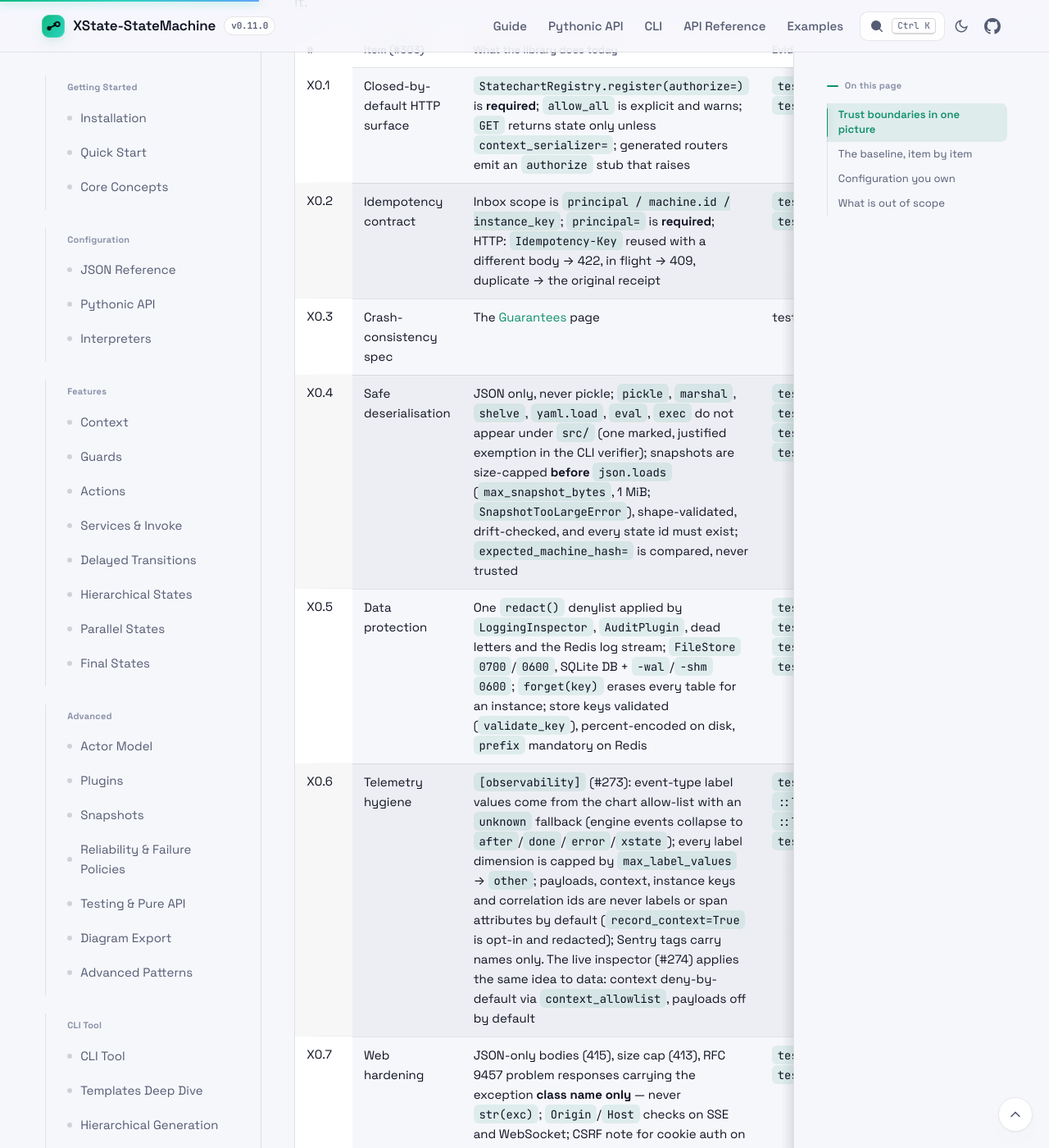
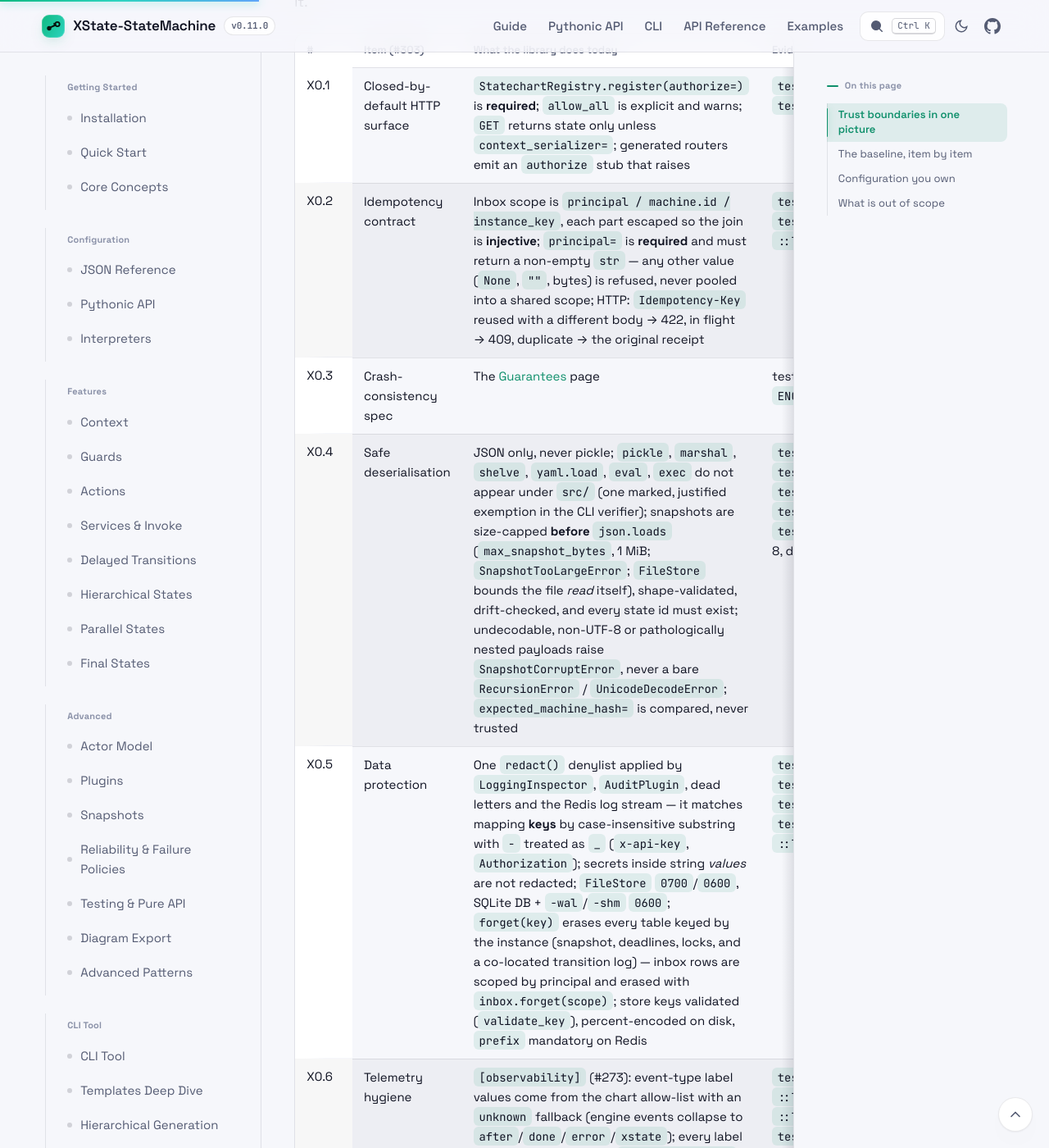
Before and after one commit to basiltt/xstate-statemachine, a Jekyll site: the page built from docs/_guide/security.md, in a window 1280 px wide and 1400 px high, scrolled down 1576 px. Shown: the whole window at 82% size. Built offline with Jekyll 4.4.1, drawn with Linux system fonts in a browser that asks for light colours; some of the changed text lies outside the part shown.

Commit message:
docs(security): X0 table rows 2-5, 9, 10 state what the battle tests proved (injective scope, required non-empty principal, read bounded before parse, redact key rules, forget scope, orphan deadline path)
Co-Authored-By: Claude Fable 5 <noreply@anthropic.com>

```diff
--- a/docs/_guide/security.md
+++ b/docs/_guide/security.md
@@ -30,16 +30,16 @@ Item numbers are those of [#303](https://github.com/basiltt/xstate-statemachine/
 | # | Item (#303) | What the library does today | Evidence |
 |:--|:--|:--|:--|
 | X0.1 | Closed-by-default HTTP surface | `StatechartRegistry.register(authorize=)` is **required**; `allow_all` is explicit and warns; `GET` returns state only unless `context_serializer=`; generated routers emit an `authorize` stub that raises | `tests/contrib/starlette/test_starlette.py::TestHTTP` (403 / warn-once); `tests/contrib/fastapi`, `tests/contrib/litestar` |
-| X0.2 | Idempotency contract | Inbox scope is `principal / machine.id / instance_key`; `principal=` is **required**; HTTP: `Idempotency-Key` reused with a different body → 422, in flight → 409, duplicate → the original receipt | `tests/persistence/test_idempotency.py::TestInboxContract::test_principal_scopes_keys`; `tests/contrib/starlette/test_starlette.py::TestHTTP` |
-| X0.3 | Crash-consistency spec | The [Guarantees](../guarantees/) page | tests named on that page |
-| X0.4 | Safe deserialisation | JSON only, never pickle; `pickle`, `marshal`, `shelve`, `yaml.load`, `eval`, `exec` do not appear under `src/` (one marked, justified exemption in the CLI verifier); snapshots are size-capped **before** `json.loads` (`max_snapshot_bytes`, 1 MiB; `SnapshotTooLargeError`), shape-validated, drift-checked, and every state id must exist; `expected_machine_hash=` is compared, never trusted | `tests/test_security_baseline.py::TestNoUnsafeDeserialisation`; `test_store_contract.py::TestContract::test_size_cap_on_save_and_load`; `tests/test_round4_findings.py::TestSnapshotShapeValidation`; `tests/test_round9_findings.py::test_expected_machine_hash_is_compared_not_trusted` |
-| X0.5 | Data protection | One `redact()` denylist applied by `LoggingInspector`, `AuditPlugin`, dead letters and the Redis log stream; `FileStore` `0700`/`0600`, SQLite DB + `-wal`/`-shm` `0600`; `forget(key)` erases every table for an instance; store keys validated (`validate_key`), percent-encoded on disk, `prefix` mandatory on Redis | `tests/test_round4_findings.py::TestLoggingInspectorRedaction`, `tests/test_round5_findings.py::TestRedactionGaps`; `test_file_store.py::test_permissions`, `test_sqlite_store.py::test_db_file_mode_0600`; `test_store_contract.py::TestContract::test_delete_and_forget`, `::test_invalid_keys`; `test_file_store.py::TestKeyEncoding`, `TestPathSafety` |
+| X0.2 | Idempotency contract | Inbox scope is `principal / machine.id / instance_key`, each part escaped so the join is **injective**; `principal=` is **required** and must return a non-empty `str` — any other value (`None`, `""`, bytes) is refused, never pooled into a shared scope; HTTP: `Idempotency-Key` reused with a different body → 422, in flight → 409, duplicate → the original receipt | `tests/persistence/test_idempotency.py::TestInboxContract::test_principal_scopes_keys`; `tests/contrib/starlette/test_starlette.py::TestHTTP`; `tests/test_battle_303_x0_core.py::TestX01Principal`, `::TestX02Idempotency` (cross-principal replay, 16-thread same key, hostile keys, TTL, ring eviction) |
+| X0.3 | Crash-consistency spec | The [Guarantees](../guarantees/) page | tests named on that page; `tests/test_battle_303_x0_core.py::TestX03Crash` (kill-9 inside `os.replace` in a child process, `ENOSPC` on fsync, crash between inbox claim and mark) |
+| X0.4 | Safe deserialisation | JSON only, never pickle; `pickle`, `marshal`, `shelve`, `yaml.load`, `eval`, `exec` do not appear under `src/` (one marked, justified exemption in the CLI verifier); snapshots are size-capped **before** `json.loads` (`max_snapshot_bytes`, 1 MiB; `SnapshotTooLargeError`; `FileStore` bounds the file *read* itself), shape-validated, drift-checked, and every state id must exist; undecodable, non-UTF-8 or pathologically nested payloads raise `SnapshotCorruptError`, never a bare `RecursionError` / `UnicodeDecodeError`; `expected_machine_hash=` is compared, never trusted | `tests/test_security_baseline.py::TestNoUnsafeDeserialisation`; `test_store_contract.py::TestContract::test_size_cap_on_save_and_load`; `tests/test_round4_findings.py::TestSnapshotShapeValidation`; `tests/test_round9_findings.py::test_expected_machine_hash_is_compared_not_trusted`; `tests/test_battle_303_x0_core.py::TestX04Deserialisation` (8 MB of spaces never parsed, 100 000-deep nesting, non-UTF-8, dunder keys) |
+| X0.5 | Data protection | One `redact()` denylist applied by `LoggingInspector`, `AuditPlugin`, dead letters and the Redis log stream — it matches mapping **keys** by case-insensitive substring with `-` treated as `_` (`x-api-key`, `Authorization`); secrets inside string *values* are not redacted; `FileStore` `0700`/`0600`, SQLite DB + `-wal`/`-shm` `0600`; `forget(key)` erases every table keyed by the instance (snapshot, deadlines, locks, and a co-located transition log) — inbox rows are scoped by principal and erased with `inbox.forget(scope)`; store keys validated (`validate_key`), percent-encoded on disk, `prefix` mandatory on Redis | `tests/test_round4_findings.py::TestLoggingInspectorRedaction`, `tests/test_round5_findings.py::TestRedactionGaps`; `test_file_store.py::test_permissions`, `test_sqlite_store.py::test_db_file_mode_0600`; `test_store_contract.py::TestContract::test_delete_and_forget`, `::test_invalid_keys`; `test_file_store.py::TestKeyEncoding`, `TestPathSafety`; `tests/test_battle_303_x0_core.py::TestX05Redaction`, `::TestX05Store` (traversal / NUL / 10 kB / NFC-vs-NFD keys, `forget` leaves zero rows in every table) |
 | X0.6 | Telemetry hygiene | `[observability]` (#273): event-type label values come from the chart allow-list with an `unknown` fallback (engine events collapse to `after`/`done`/`error`/`xstate`); every label dimension is capped by `max_label_values` → `other`; payloads, context, instance keys and correlation ids are never labels or span attributes by default (`record_context=True` is opt-in and redacted); Sentry tags carry names only. The live inspector (#274) applies the same idea to data: context deny-by-default via `context_allowlist`, payloads off by default | `tests/contrib/observability/test_otel_prometheus.py::TestPrometheus::test_cardinality_guard_with_1000_event_names`, `::TestPrometheus::test_every_metric_after_a_scripted_run`, `::TestOpenTelemetry::test_unknown_event_type_is_not_an_attribute_value`; `tests/inspect/test_protocol_fixtures.py::TestRedaction` |
 | X0.7 | Web hardening | JSON-only bodies (415), size cap (413), RFC 9457 problem responses carrying the exception **class name only** — never `str(exc)`; `Origin`/`Host` checks on SSE and WebSocket; CSRF note for cookie auth on every web page. Live inspector (#274): per-run `secrets.token_urlsafe(32)` compared with `hmac.compare_digest`, token in the URL only on first load (then an `HttpOnly; SameSite=Strict` cookie), loopback bind + `Host` check, non-loopback requires an explicit token, strict CSP, recordings 0600 | `tests/contrib/starlette/test_starlette.py::TestHTTP`, `::TestSSE`, `::TestWebSocket`, `::TestInspectorWebSocket`; `tests/inspect/test_sinks.py::TestSse` |
 | X0.8 | Poison messages & backpressure | Per-envelope attempt counter → DLQ + ack after `max_attempts` (never an infinite redelivery loop); unknown `type` / corrupt envelope dead-lettered, never raised; at the broker adapters an undecodable or oversized message (it has no envelope id, so it cannot be redelivered meaningfully) is recorded in the adapter's `dead_letters=` store (`reason="corrupt"`, size and error only, never the body) and dropped, never looped ([Brokers](../integration-brokers/#reference)); `max_in_flight` bounds concurrent subjects; credential-bearing extensions refused, only `ce-*` headers read, `traceparent` validated; `xsm dlq replay` is a dry run unless `--no-dry-run --yes --reason`, refuses a changed machine without `--force`, and is audited ([Event-driven](../integration-eda/#threat-model)) | `tests/eda/test_dispatcher.py::TestPoison`; `tests/eda/test_envelope.py::TestValidation`; `tests/contrib/cloudevents/test_cloudevents.py::TestSDK::test_no_credentials_from_headers`; `tests/tests_cli/test_eda_cli.py::TestDlqReplay` |
 | X0.8b | Celery (`[celery]`, #292) | JSON-only task **and** result deserialisation: `assert_json_serializer` refuses pickle / YAML by name or MIME type in `accept_content` and `result_accept_content`, and requires JSON task and result serializers, in every entry point (`celery_service`, `@statechart_task`, `connect_signals`, `poll_results`); task headers are trusted only after the persisted instance confirms the invocation and task id ([Celery](../integration-celery/#threat-model)) | `tests/contrib/celery/test_celery.py::TestJsonOnly`, `::TestDurableDelivery::test_stale_or_forged_completion_is_ignored` |
-| X0.9 | Timers & clocks | A `Deadline` is an absolute wall-clock instant (`wall_now()`) tagged with the state-entry generation; the scanner re-reads under the lock and skips a machine another worker advanced; an orphan deadline after a migration fails loudly | `test_durable_timers.py::TestScanner::test_stale_under_lock_is_skipped`, `TestRestartModes::test_orphan_deadline_after_migration_fails_loudly` |
-| X0.10 | Schema lifecycle | `FileStore` records carry `format`; SQLite has a versioned schema with idempotent upgrades; a **newer** version is refused with an upgrade message, never guessed at; the snapshot layout is versioned (`SNAPSHOT_VERSION`, one `upcast()` per release) | `test_file_store.py::test_record_carries_format_version_and_refuses_newer`, `test_sqlite_store.py::TestSchema::test_newer_schema_refused`, `tests/test_core_prereqs_305.py` |
+| X0.9 | Timers & clocks | A `Deadline` is an absolute wall-clock instant (`wall_now()`) tagged with the state-entry generation; the scanner re-reads under the lock and skips a machine another worker advanced; an orphan deadline after a migration fails loudly (`StateNotFoundError`; under `DueTimerScanner` it is reported in `last_result.errors` and the deadline is retained, never silently dropped); a backwards wall-clock jump fires nothing and keeps the deadline | `test_durable_timers.py::TestScanner::test_stale_under_lock_is_skipped`, `TestRestartModes::test_orphan_deadline_after_migration_fails_loudly`; `tests/test_battle_303_x0_core.py::TestX09Timers` (two workers, one store, each deadline once) |
+| X0.10 | Schema lifecycle | `FileStore` records carry `format`; SQLite has a versioned schema with idempotent upgrades; a **newer** version is refused with an upgrade message, never guessed at; the snapshot layout is versioned (`SNAPSHOT_VERSION`, one `upcast()` per release) | `test_file_store.py::test_record_carries_format_version_and_refuses_newer`, `test_sqlite_store.py::TestSchema::test_newer_schema_refused`, `tests/test_core_prereqs_305.py`; `tests/test_battle_303_x0_core.py::TestX010Schema` |
 | X0.11 | Lifecycle | Graceful shutdown with a bounded drain of in-flight `act()` calls; residents capped (`max_residents`) and idle-evicted; WebSocket heartbeat; `max_connections_per_key`; 100 connect/disconnect cycles leave 0 residents and no stray tasks | `tests/contrib/starlette/test_starlette.py::TestWebSocket`, `::TestResidents` (leak test) |
 | X0.12 | Operability | `health_route()` / `ready_route()` on the registry (503 before start); `DueTimerScanner.last_result`; the `perf` nightly and `benchmarks/budgets.json` | `tests/contrib/starlette/test_starlette.py` (probes); `tests/test_perf_budgets.py` (nightly) |
 | X0.13 | Agent safety | `run_tool` re-checks registration, the active state's `meta.tools` allow-list, strict argument schema and per-call human approval for `side_effect=True` tools before executing anything; mandatory per-tool `timeout_s`; output truncated to `max_output_chars`; `messages` bounded (`max_messages` / `summarise`); `api_key` / `authorization` / `*token*` redacted from tool output and traces; traces record no content by default; a sub-agent's tools must be a subset of its parent's ([LLM agents](../integration-agents/#threat-model)) | `tests/contrib/agents/test_tool_loop.py::TestSafety` (incl. `test_injected_tool_result_requesting_disallowed_tool`); `tests/contrib/agents/test_multi_agent.py::TestSubsetRule`; `tests/contrib/agents/test_trace.py` |
```
